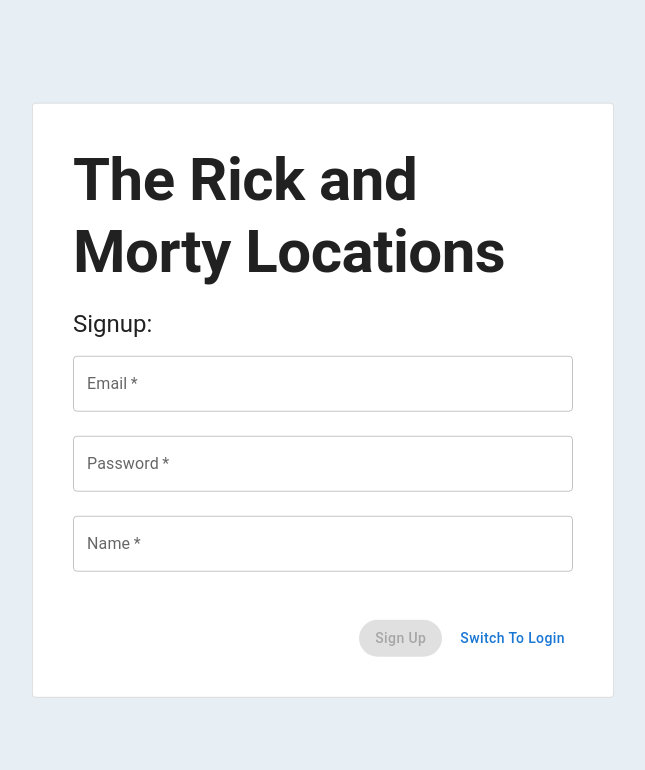
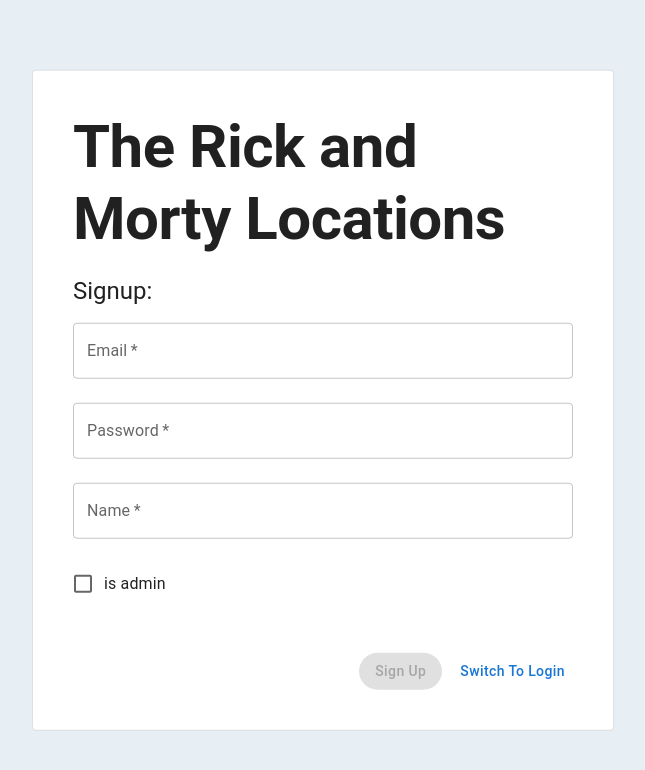
Before and after one commit to benpakmnz/rickandmorty-client, a React (Vite) app: page /signup in a window 1280 px wide. Shown: the top 770 px of the page, without its empty margins (317-962 px from the left). Built offline with nearby package versions, Linux system fonts and the light colour scheme.

Commit message:
fixing auth styling and adding option to signup as admin

```diff
--- a/src/pages/auth/Auth.tsx
+++ b/src/pages/auth/Auth.tsx
@@ -2,6 +2,8 @@
 import {
   Button,
   Card,
+  Checkbox,
+  FormControlLabel,
   Grid,
   TextField,
   Tooltip,
@@ -31,6 +33,7 @@
     email: "",
     password: "",
     name: "",
+    isAdmin: false,
   });
 
   useEffect(() => {
@@ -47,8 +50,11 @@
   };
 
   const handleChange = (e: ChangeEvent<HTMLInputElement>) => {
-    const value = e.target.value;
+    let value: string | boolean = e.target.value;
     const name = e.target.name;
+    if (name === "isAdmin") {
+      value = e.target.checked;
+    }
 
     setFormData((prevState) => ({
       ...prevState,
@@ -79,7 +85,11 @@
   };
 
   return (
-    <Card className={styles.authContainer} variant="outlined">
+    <Card
+      className={styles.authContainer}
+      variant="outlined"
+      sx={{ width: isSmallScreen ? "80vw" : "50vw" }}
+    >
       <Typography component="h1" variant={isSmallScreen ? "h4" : "h2"}>
         The Rick and Morty Locations
       </Typography>
@@ -127,6 +137,27 @@
                   onChange={handleChange}
                 />
               </Grid>
+              <Grid item xs={12}>
+                <FormControlLabel
+                  label="is admin"
+                  control={
+                    <Checkbox
+                      name="isAdmin"
+                      checked={formData.isAdmin}
+                      onChange={handleChange}
+                    />
+                  }
+                />
+              </Grid>
+              {formData.isAdmin && (
+                <Grid item xs={12}>
+                  <Typography variant="body1">
+                    As an admin, you'll gain access to an extensive range of
+                    locations and the opportunity to seamlessly integrate
+                    locations into our expansive database."
+                  </Typography>
+                </Grid>
+              )}
             </>
           )}
           <Grid item xs={12}>
--- a/src/pages/auth/styles.module.scss
+++ b/src/pages/auth/styles.module.scss
@@ -4,7 +4,6 @@
   left: 50%;
   transform: translate(-50%, -50%);
   max-width: 500px;
-  width: 50vw;
   padding: 40px;
 
   h1 {
```
